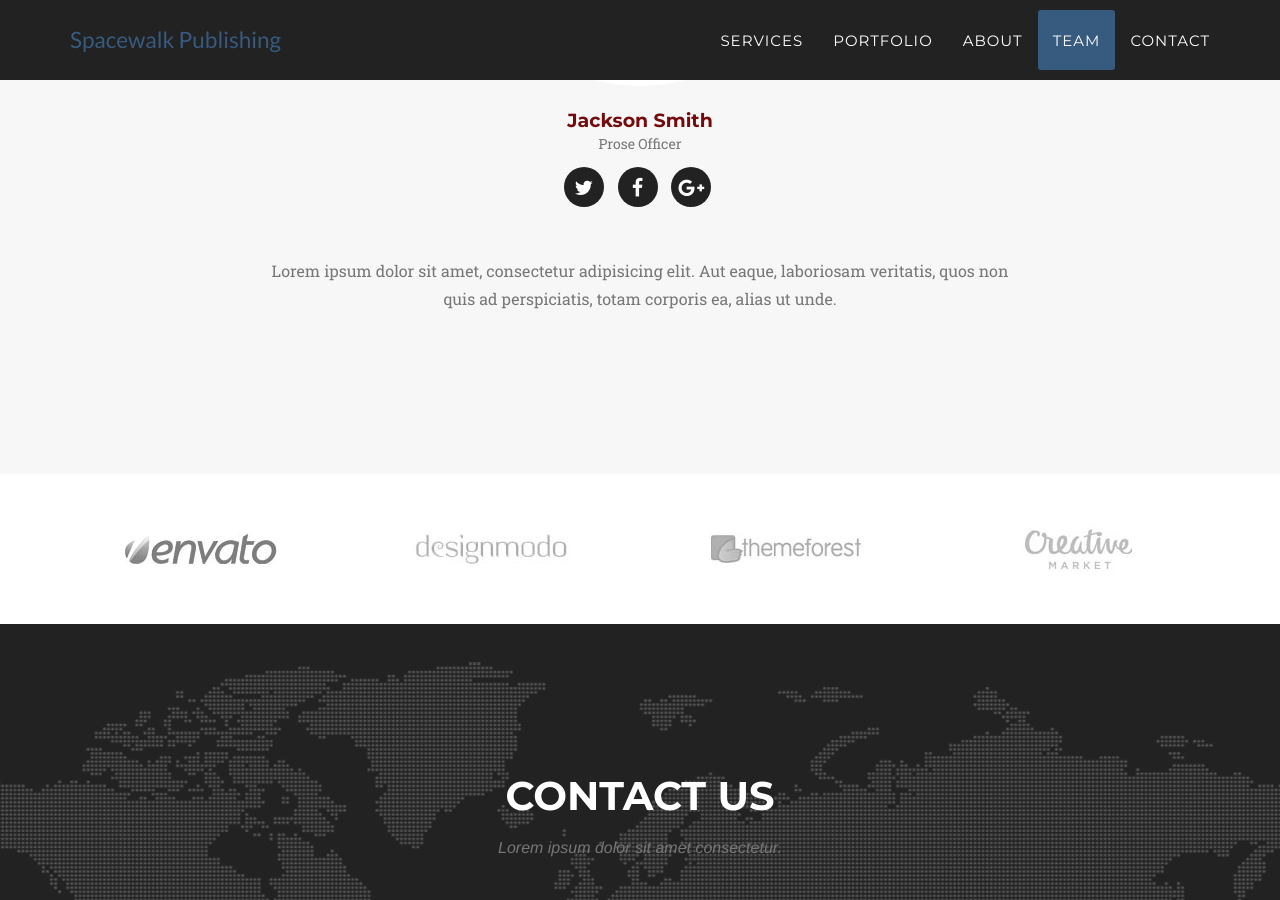
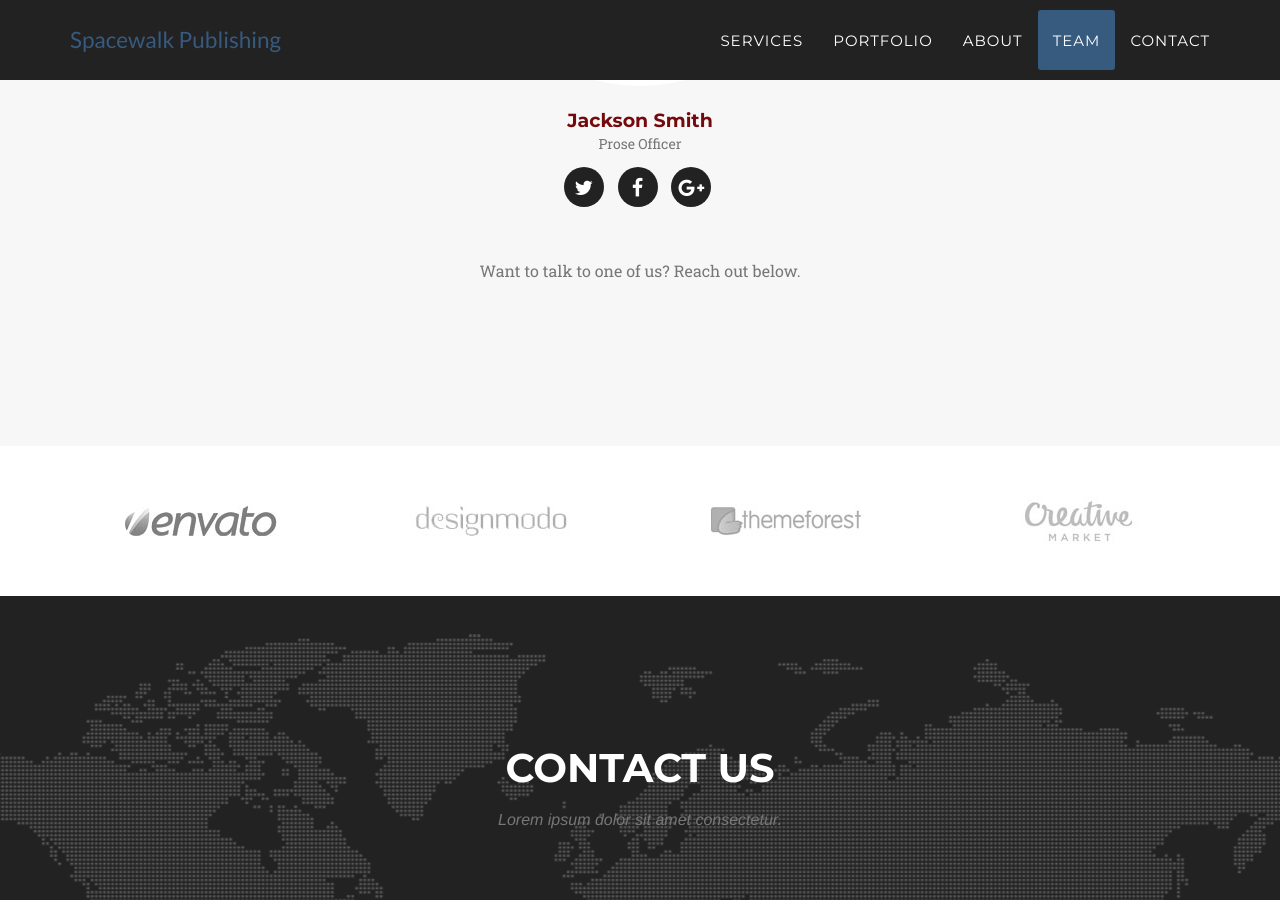
Before and after one commit to SpaceWalkPublishing/spacewalkpublishing.github.io, a Jekyll site: the page built from index.html, in a window 1280 px wide and 900 px high, scrolled down 5727 px. Built offline with Jekyll 4.4.1, drawn with Linux system fonts in a browser that asks for light colours; some web fonts are replaced; some of the changed text lies outside the part shown.

Commit message:
team updates one

```diff
--- a/_includes/team.html
+++ b/_includes/team.html
@@ -3,8 +3,8 @@
         <div class="container">
             <div class="row">
                 <div class="col-lg-12 text-center">
-                    <h2 class="section-heading">Our Amazing Team</h2>
-                    <h3 class="section-subheading text-muted">Lorem ipsum dolor sit amet consectetur.</h3>
+                    <h2 class="section-heading">Meet The Team</h2>
+                    <h3 class="section-subheading text-muted">Pros, not cons.</h3>
                 </div>
             </div>
             <div class="row">
@@ -30,7 +30,7 @@
             </div>
             <div class="row">
                 <div class="col-lg-8 col-lg-offset-2 text-center">
-                    <p class="large text-muted">Lorem ipsum dolor sit amet, consectetur adipisicing elit. Aut eaque, laboriosam veritatis, quos non quis ad perspiciatis, totam corporis ea, alias ut unde.</p>
+                    <p class="large text-muted">Want to talk to one of us? Reach out below.</p>
                 </div>
             </div>
         </div>
```
